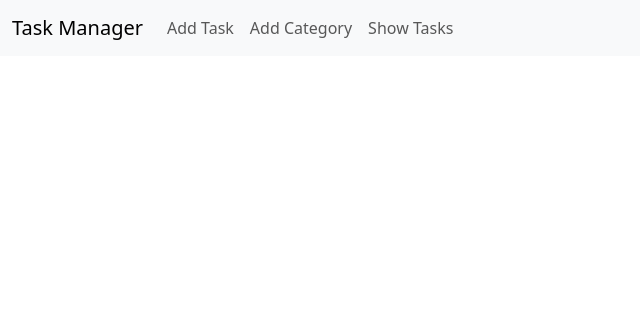
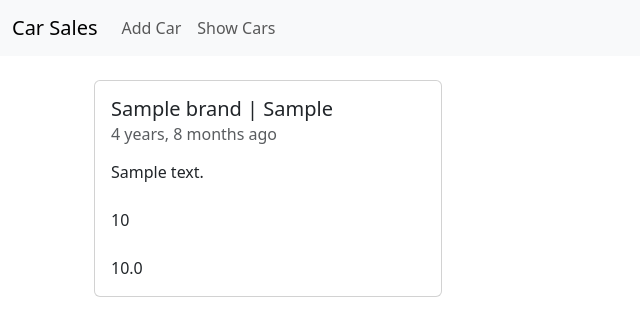
Before and after one commit to foy4748/phitron-django-mid, a Django app: page / in a window 1280 px wide. Shown: the top 336 px of the page, without its empty margins (0-640 px from the left). Run offline with Django 5.2, Linux system fonts and the light colour scheme; tables that the repository leaves empty hold one stand-in row (values such as "Sample post"); some libraries are stand-ins or nearby versions.

Commit message:
Added Car Form and List. Added other fields in Car model

```diff
--- a/car/models.py
+++ b/car/models.py
@@ -1,4 +1,5 @@
 from django.db import models
+from django.utils import timezone
 
 
 # Create your models here.
@@ -13,5 +14,11 @@ class Car(models.Model):
     car_model = models.CharField(max_length=1024)
     brand = models.ForeignKey(Brand, on_delete=models.SET_NULL, null=True)
 
+    car_image = models.ImageField(upload_to="car/media/uploads", blank=True, null=True)
+    description = models.TextField(max_length=5120)
+    quantity = models.IntegerField()
+    price = models.FloatField()
+    createdAt = models.DateTimeField(default=timezone.now)
+
     def __str__(self):
         return self.car_model
--- /dev/null
+++ b/car/templates/car/car_list.html
@@ -0,0 +1,36 @@
+{% extends "base.html" %}
+{% load humanize %}
+{% block title %} Tasks {% endblock title %}
+{% block content %}
+<div class="container">
+	<div class="row">
+		<!-- Showing Message if no task exists -->
+		{% if object_list is None or object_list|length == 0 %}
+		<div class="d-flex flex-column align-items-center">
+			<p class="fs-6 fw-light text-center">No Car added, yet</p>
+			<a class="btn btn-outline-primary btn-sm w-25" href="{% url "car:add_car_form" %}">Add a Car</a>
+		</div>
+		{% endif %}
+		<!-- END of Showing Message if no task exists -->
+
+		<!-- Looping through Objects -->
+		<!-- Rendering Cards -->
+		{% for object in object_list %}
+		<div class="col-12 col-md-6 col-lg-4">
+			<div class="card h-100">
+				<div class="card-body d-flex flex-column justify-content-between">
+					<h5 class="card-title">{{ object.brand.brand_name }} | {{ object.car_model }}</h5>
+					<h6 class="card-subtitle mb-2 text-body-secondary">{{ object.createdAt|timesince }} ago</h6>
+					<p class="card-text mt-2">{{ object.description }}</p>
+					<p class="card-text mt-2">{{ object.quantity }}</p>
+					<p class="card-text mt-2">{{ object.price }}</p>
+				</div>
+			</div>
+		</div>
+		{% endfor %}
+		<!-- END of Looping through Objects -->
+		<!-- END of Rendering Cards -->
+	</div>
+
+</div>
+{% endblock content %}
--- a/car/urls.py
+++ b/car/urls.py
@@ -1,8 +1,12 @@
 from django.urls import path
-from django.views.generic import TemplateView
+
+# from django.views.generic import TemplateView
+
+from . import views
 
 app_name = "car"
 
 urlpatterns = [
-    path("", TemplateView.as_view(template_name="base.html")),
+    path("", views.ShowCarList.as_view(), name="car_list"),
+    path("add_car/", views.ShowCarAddForm.as_view(), name="add_car_form"),
 ]
--- a/car/views.py
+++ b/car/views.py
@@ -1,3 +1,27 @@
 from django.shortcuts import render
+from django.views.generic import CreateView
+from django.contrib import messages
+from django.views.generic.list import ListView
+
+from car.forms import AddCarForm
+from car.models import Car
 
 # Create your views here.
+
+
+class ShowCarList(ListView):
+    model = Car
+
+
+class ShowCarAddForm(CreateView):
+    model = Car
+    form_class = AddCarForm
+    success_url = "/"
+
+    def form_valid(self, form):
+        brand = form.cleaned_data.brand_name
+        car_model = form.cleaned_data.car_model
+        success_message = f"Added a new car: {brand} | {car_model}"
+        messages.success(self.request, success_message)
+
+        return super().form_valid(form)
--- a/car_sales_project/settings.py
+++ b/car_sales_project/settings.py
@@ -37,6 +37,7 @@ INSTALLED_APPS = [
     "django.contrib.sessions",
     "django.contrib.messages",
     "django.contrib.staticfiles",
+    "django.contrib.humanize",
     # Packages -------------
     # Crispy Forms
     "crispy_forms",
@@ -127,6 +128,9 @@ STATIC_URL = "static/"
 STATICFILES_DIRS = [
     BASE_DIR / "static",
 ]
+
+MEDIA_URL = "/media/"
+
 # Default primary key field type
 # https://docs.djangoproject.com/en/5.1/ref/settings/#default-auto-field
 
--- a/car_sales_project/urls.py
+++ b/car_sales_project/urls.py
@@ -18,8 +18,14 @@ Including another URLconf
 from django.contrib import admin
 from django.urls import include, path
 
+from django.conf import settings
+from django.conf.urls.static import static
+
 urlpatterns = [
     path("admin/", admin.site.urls),
     path("", include("car.urls")),
     path("car_orders/", include("order_car.urls")),
 ]
+
+# Adding Media Config URL at the end
+urlpatterns += static(settings.MEDIA_URL, document_root=settings.MEDIA_ROOT)
--- a/requirements.txt
+++ b/requirements.txt
@@ -16,6 +16,7 @@ mypy-extensions==1.0.0
 packaging==24.1
 parso==0.8.4
 pathspec==0.12.1
+pillow==10.4.0
 platformdirs==4.3.6
 pygls==1.3.1
 sqlparse==0.5.1
--- a/templates/navbar.html
+++ b/templates/navbar.html
@@ -12,18 +12,13 @@
       <span class="navbar-toggler-icon"></span>
     </button>
     <div class="collapse navbar-collapse" id="navbarTogglerDemo01">
-      <a class="navbar-brand" href="/">Task Manager</a>
+      <a class="navbar-brand" href="/">Car Sales</a>
       <ul class="navbar-nav me-auto mb-2 mb-lg-0">
         <li class="nav-item">
-          <a class="nav-link" href="{% url 'task:add_task_form' %}">Add Task</a>
+          <a class="nav-link" href="{% url 'car:add_car_form' %}">Add Car</a>
         </li>
         <li class="nav-item">
-          <a class="nav-link" href="{% url 'category:add_category_form' %}"
-            >Add Category</a
-          >
-        </li>
-        <li class="nav-item">
-          <a class="nav-link" href="{% url 'task:show_tasks' %}">Show Tasks</a>
+          <a class="nav-link" href="{% url 'car:car_list' %}">Show Cars</a>
         </li>
       </ul>
     </div>
```
Also changed, not shown: car/forms.py (added, +9 -0 lines), car/templates/car/car_form.html (added, +7 -0 lines), car/migrations/0001_initial.py, db.sqlite3, order_car/migrations/0001_initial.py.
